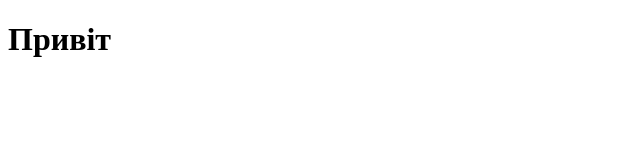
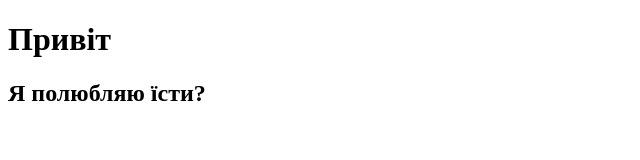
Before and after one commit to Kasxa/homework, a plain HTML site: page index.html in a window 1280 px wide. Shown: the whole page, without its empty margins (0-640 px from the left). Drawn offline with Linux system fonts and the light colour scheme.

Commit message:
Create index.html

```diff
--- a/index.html
+++ b/index.html
@@ -9,4 +9,5 @@
 <body>
     <h1>Привіт</h1>
 </body>
+<h2>Я полюбляю їсти?</h2>
 </html>
```
